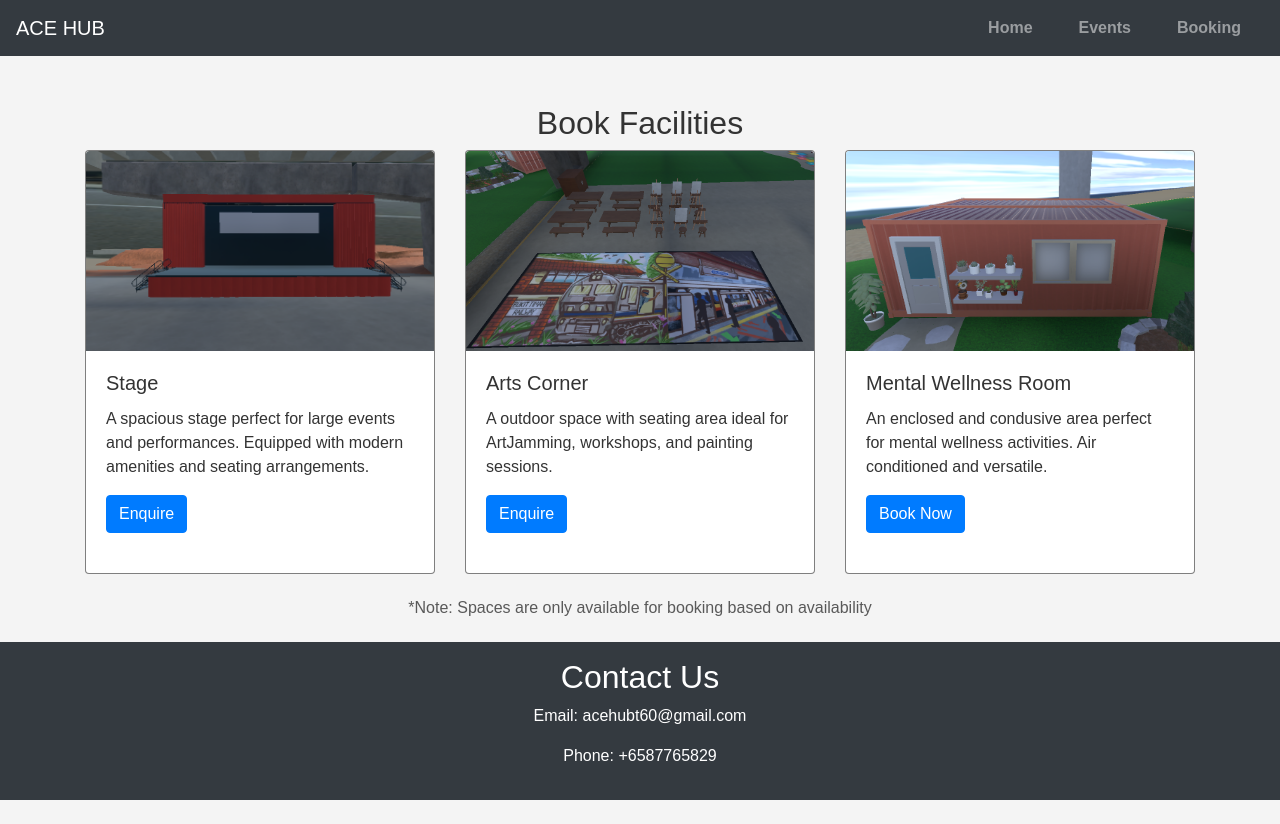
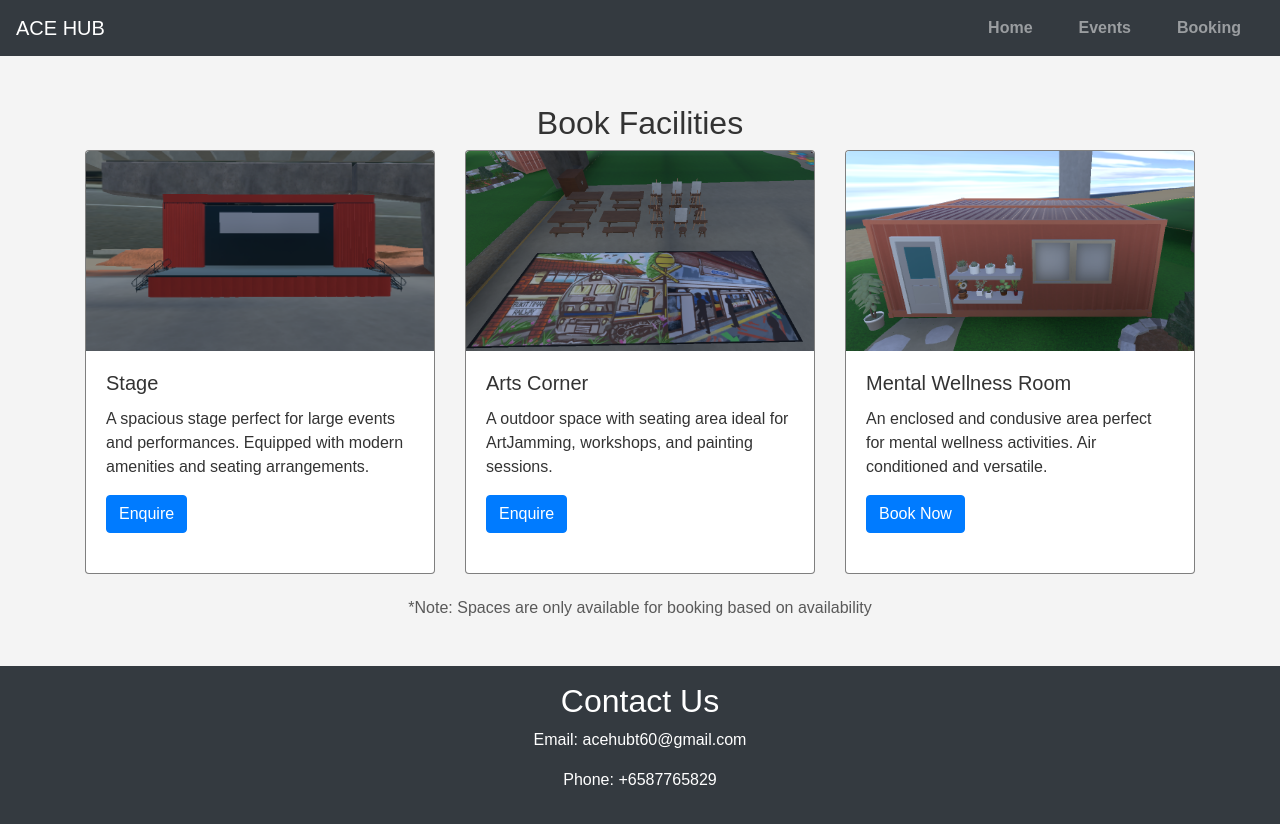
Before and after one commit to Cayden-Tan/PROID_ASST3_Webpage, a plain HTML site: page booking.html in a window 1280 px wide. Before the commit the page ends 800 px from the top, so only its background shows below. Drawn offline with nearby package versions, Linux system fonts and the light colour scheme.

Commit message:
Add files via upload

```diff
--- a/css/Booking.css
+++ b/css/Booking.css
@@ -65,7 +65,7 @@ footer {
     color: white;
     text-align: center;
     padding: 10px 0;
-    position: fixed;
+    position: inherit;
     bottom: 0;
     width: 100%;
 }
```
